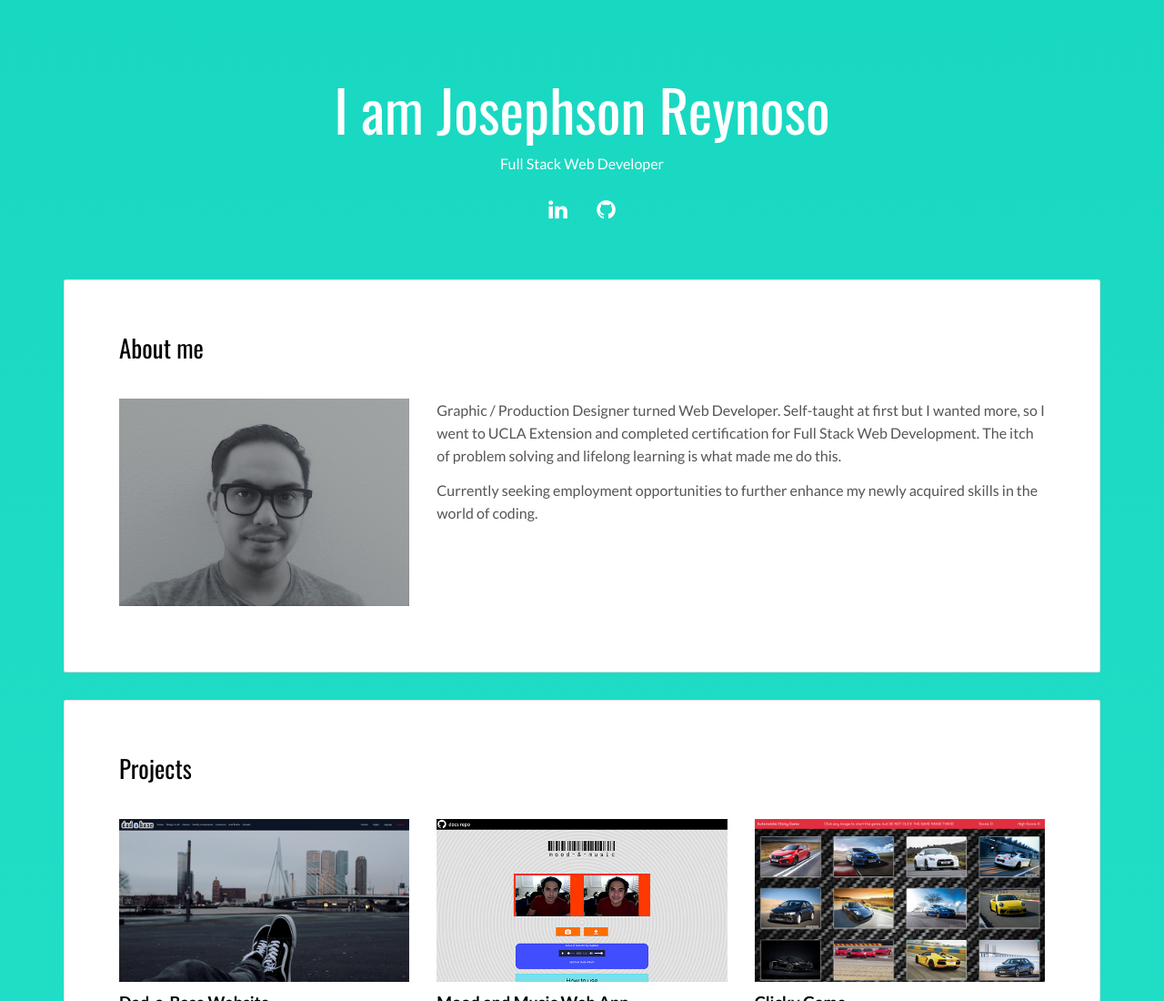
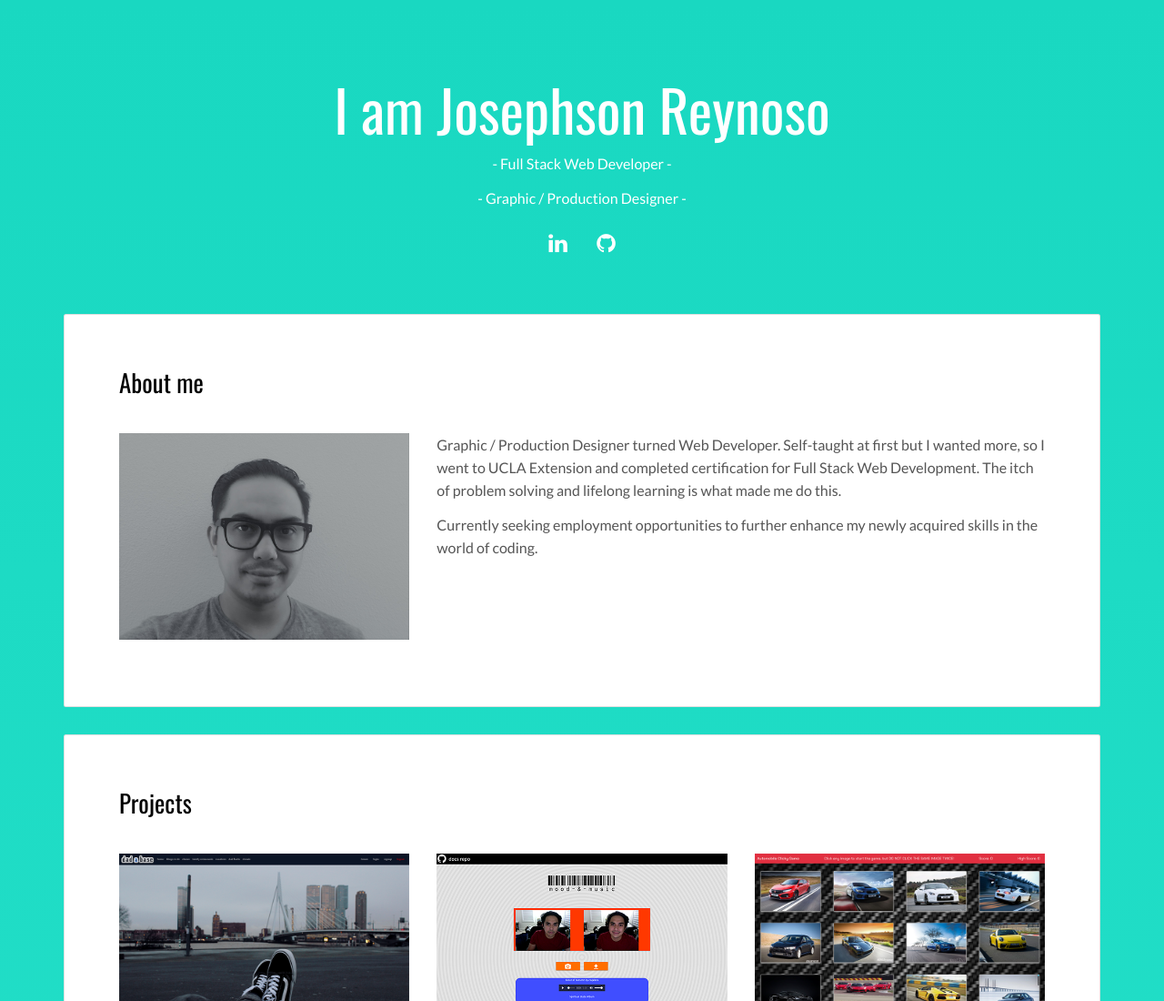
Before and after one commit to JSR88431/JSR88431.github.io, a plain HTML site: page index.html in a window 1280 px wide. Shown: the top 1100 px of the page at 91% size. Drawn offline with nearby package versions, Linux system fonts and the light colour scheme.

Commit message:
description add

```diff
--- a/index.html
+++ b/index.html
@@ -46,7 +46,8 @@
     <header class="white-text-container section-container">
       <div class="text-center">
         <h1>I am Josephson Reynoso</h1>
-        <p>Full Stack Web Developer</p>
+        <p>- Full Stack Web Developer -</p>
+        <p>- Graphic / Production Designer -</p>
         <p>
           <a class="fa-icon fa-icon-2x" href="https://www.linkedin.com/in/josephson-reynoso/" title="">
             <i class="fa fa-linkedin"></i>
```
